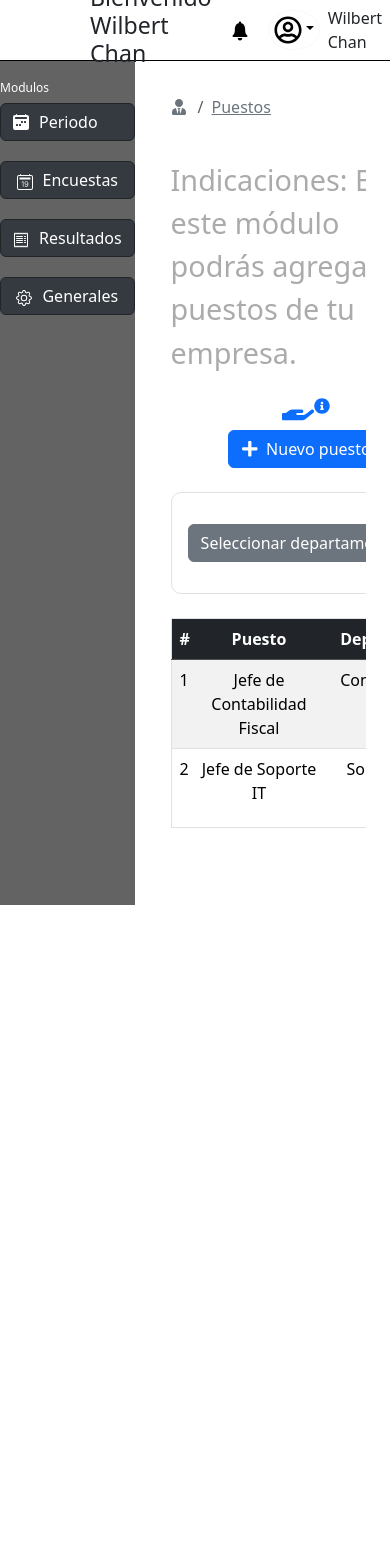
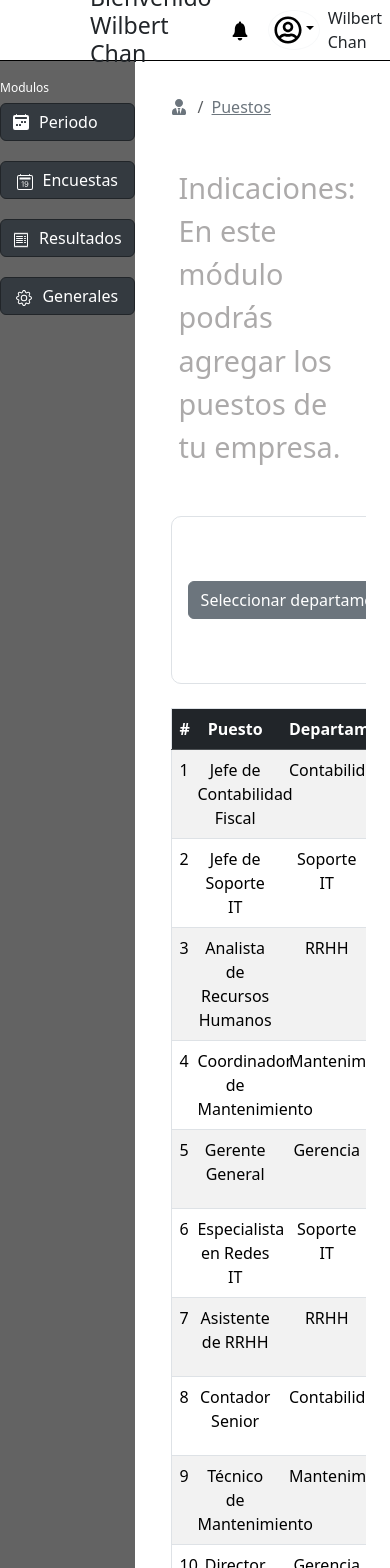
Before and after one commit to wilbert2004/Woorkfell, a React (Create React App) app in the folder frontend/: page /listapuestos in a window 390 px wide. Shown: the top 1568 px of the page. Before the commit the page ends 905 px from the top, so only its background shows below. Built offline with nearby package versions, Linux system fonts and the light colour scheme; a web font is replaced by a local one.

Commit message:
Actualizado lista de puestos y mejorado la responsividad

```diff
--- a/frontend/src/components/listapuestos.jsx
+++ b/frontend/src/components/listapuestos.jsx
@@ -20,7 +20,26 @@ const Listapuestos = () => {
   const [jobs, setJobs] = useState([
     { id: 1, title: "Jefe de Contabilidad Fiscal", department: "Contabilidad" },
     { id: 2, title: "Jefe de Soporte IT", department: "Soporte IT" },
+    { id: 3, title: "Analista de Recursos Humanos", department: "RRHH" },
+    { id: 4, title: "Coordinador de Mantenimiento", department: "Mantenimiento" },
+    { id: 5, title: "Gerente General", department: "Gerencia" },
+    { id: 6, title: "Especialista en Redes IT", department: "Soporte IT" },
+    { id: 7, title: "Asistente de RRHH", department: "RRHH" },
+    { id: 8, title: "Contador Senior", department: "Contabilidad" },
+    { id: 9, title: "Técnico de Mantenimiento", department: "Mantenimiento" },
+    { id: 10, title: "Director Ejecutivo", department: "Gerencia" },
+    { id: 11, title: "Auditor Interno", department: "Contabilidad" },
+    { id: 12, title: "Administrador de Sistemas", department: "Soporte IT" },
+    { id: 13, title: "Psicólogo Organizacional", department: "RRHH" },
+    { id: 14, title: "Supervisor de Mantenimiento", department: "Mantenimiento" },
+    { id: 15, title: "Asistente Administrativo", department: "Gerencia" },
+    { id: 16, title: "Analista de Nómina", department: "RRHH" },
+    { id: 17, title: "Contador Junior", department: "Contabilidad" },
+    { id: 18, title: "Técnico de Soporte IT", department: "Soporte IT" },
+    { id: 19, title: "Operador de Maquinaria", department: "Mantenimiento" },
+    { id: 20, title: "Gerente de Proyectos", department: "Gerencia" },
   ]);
+
 
   const handleEdit = (job) => {
     setSelectedJob(job);
@@ -129,7 +148,7 @@ const Listapuestos = () => {
 
   return (
     <Home>
-      <div className="container">
+      <div className="container-fluid">
         <div className="navbar">
           <nav aria-label="breadcrumb">
             <ol className="breadcrumb">
@@ -151,22 +170,22 @@ const Listapuestos = () => {
           </nav>
         </div>
 
-        <div className="row">
-          <div className="col-md-10" style={{ color: "#ACAAAA" }}>
+        <div className="d-flex flex-row mb-3 justify-content-between align-items-center">
+          <div className="p-2" style={{ color: "#ACAAAA" }}>
             <p style={{ fontSize: "1.8rem", marginTop: ".93rem" }}>
               Indicaciones: En este módulo podrás agregar los puestos de tu
               empresa.
             </p>
           </div>
-          <div className="col-md-2 d-flex flex-column justify-content-center align-items-center">
-            <div className="text-center">
+          <div className="d-flex flex-column justify-content-center align-items-center">
+            <div className="text-center p-2">
               <FaHandHolding className="mb-2" style={{ fontSize: "2rem", color: "#0d6efd" }} />
               <FaInfoCircle className="mb-2" style={{ fontSize: "1rem", color: "#0d6efd" }} />
+              <button className="btn btn-primary mt-auto d-flex align-items-center" data-bs-toggle="modal" data-bs-target="#addModal">
+                <FaPlus className="me-2" style={{ fontSize: "1.1rem" }} />
+                Nuevo puesto
+              </button>
             </div>
-            <button className="btn btn-primary mt-auto d-flex align-items-center" data-bs-toggle="modal" data-bs-target="#addModal">
-              <FaPlus className="me-2" style={{ fontSize: "1.1rem" }} />
-              Nuevo puesto
-            </button>
           </div>
         </div>
 
@@ -259,13 +278,13 @@ const Listapuestos = () => {
             </div>
 
 
-              <div class="input-group d-flex justify-content-around" style={{width:"50%"}} >
+              <div class="input-group d-flex justify-content-around" style={{width:"50%", marginLeft: "1%"}} >
                 <span class="input-group-text" id="basic-addon1"><CiSearch/></span>
                 <input style={{opacity:"60%"}} type="text" class="form-control text-center" placeholder="Buscar por puestos" value ={searchTerm} aria-label="Username" aria-describedby="basic-addon1" onChange={(e) => handleJobSearch(e)}/>
               </div>
 
               <div>
-                <button style={{width: "15rem"}} className="btn btn-primary ms-2 " onClick={handleShowAllJobs}><BiShow style={{marginTop: "-.2rem", marginRight:".2rem"}}/>Mostrar todos los puestos</button>
+                <button className="btn btn-primary ms-2 " onClick={handleShowAllJobs}><BiShow style={{marginTop: "-.2rem", marginRight:".2rem"}}/>Mostrar todos los puestos</button>
               </div>
           </div>
         {/* Fin de buscador de puestos y filtrador por departamentos */}
@@ -277,9 +296,9 @@ const Listapuestos = () => {
           <thead className="table-dark">
             <tr>
             <th scope="col" style={{ width: '5%' }}>#</th>
-            <th scope="col" style={{ width: '50%' }}>Puesto</th>
-            <th scope="col" style={{ width: '30%' }}>Departamento</th>
-            <th scope="col" style={{ width: '15%' }}>Opciones</th>
+            <th scope="col" style={{ width: '25%' }}>Puesto</th>
+            <th scope="col" style={{ width: '25%' }}>Departamento</th>
+            <th scope="col" style={{ width: '25%' }}>Opciones</th>
             </tr>
           </thead>
           <tbody>
```
